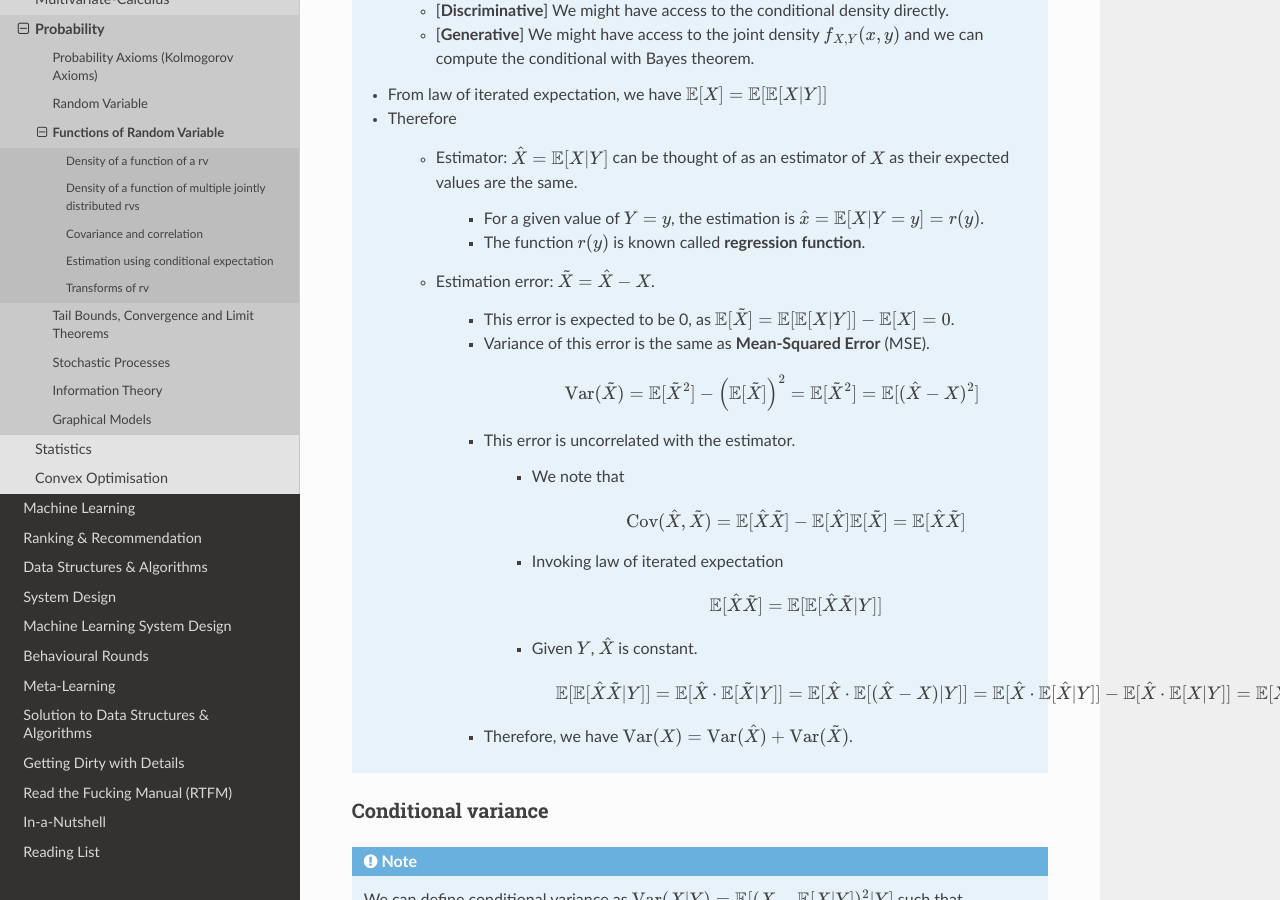
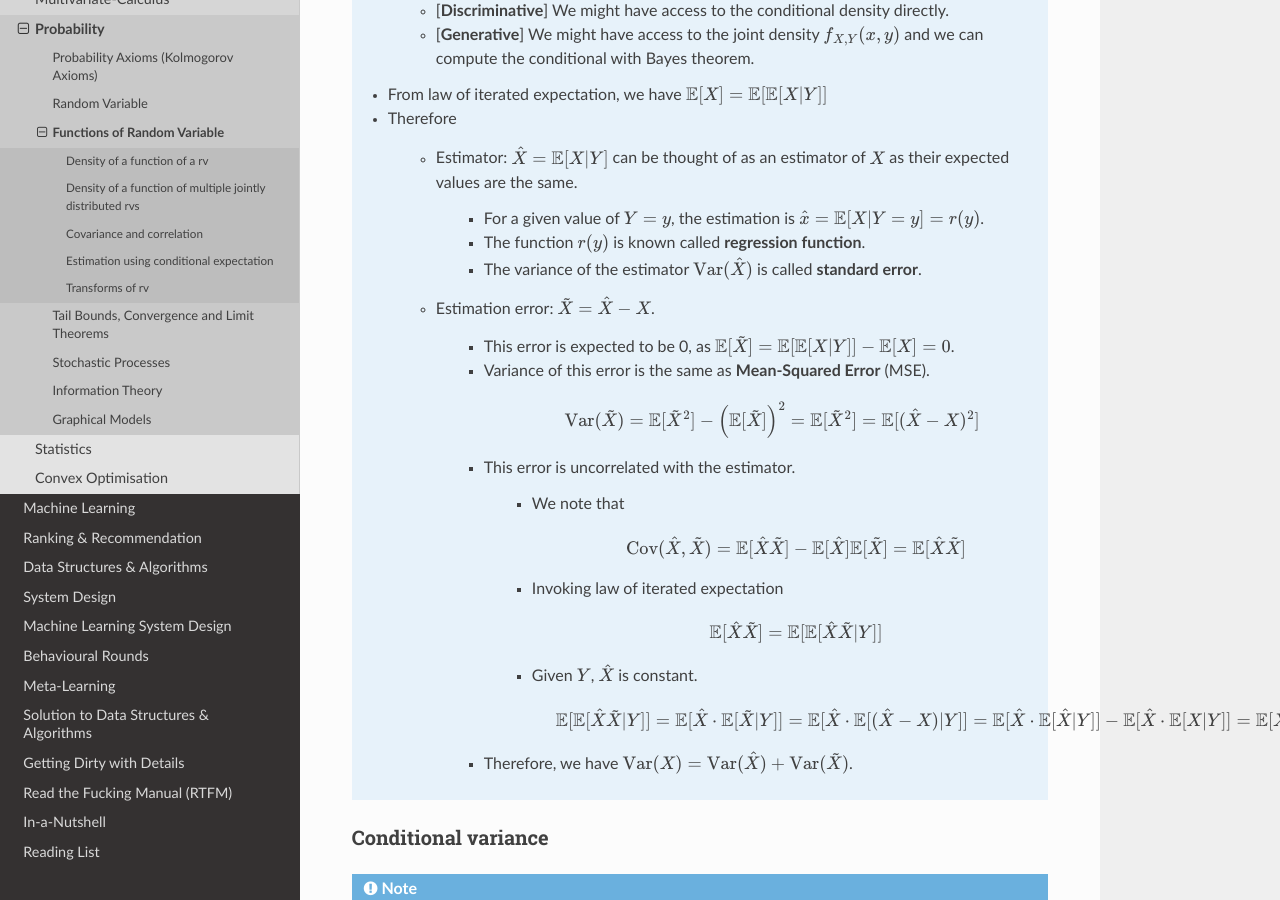
Before and after one commit to uselesstechjunks/leetcode, a Sphinx documentation site: the page built from docs/source/math/prob/func.rst, in a window 1280 px wide and 900 px high, scrolled down 4353 px. Built offline with Sphinx 7.4.7 and the Read the Docs theme 2.0.0, drawn with Linux system fonts in a browser that asks for light colours.

Commit message:
Update func.rst

```diff
--- a/docs/source/math/prob/func.rst
+++ b/docs/source/math/prob/func.rst
@@ -148,6 +148,7 @@ Estimation using conditional expectation
 
 			* For a given value of :math:`Y=y`, the estimation is :math:`\hat{x}=\mathbb{E}[X|Y=y]=r(y)`.
 			* The function :math:`r(y)` is known called **regression function**.
+			* The variance of the estimator :math:`\mathrm{Var}(\hat{X})` is called **standard error**.
 		* Estimation error: :math:`\tilde{X}=\hat{X}-X`.
 
 			* This error is expected to be 0, as :math:`\mathbb{E}[\tilde{X}]=\mathbb{E}[\mathbb{E}[X|Y]]-\mathbb{E}[X]=0`.
```
